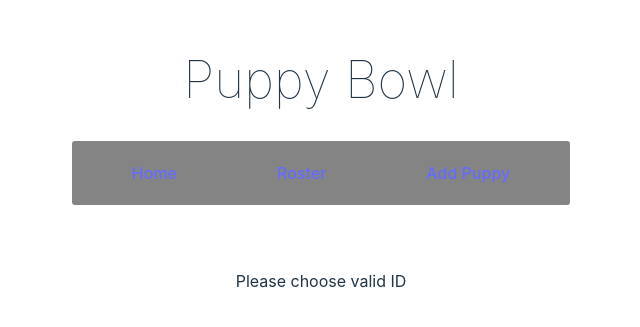
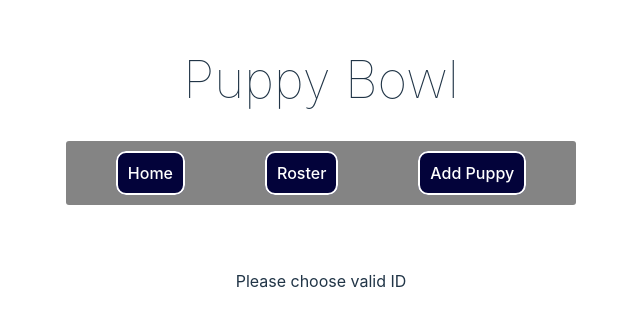
Before and after one commit to KadenReynolds/PuppyBowlReact, a React (Vite) app: page /puppyRoster/1 in a window 1280 px wide. Shown: the part 237-564 px from the top of the page, without its empty margins (319-959 px from the left). Built offline with nearby package versions, Linux system fonts and the light colour scheme; no server answers.

Commit message:
added flare to nav-links and got rid of previous and next buttons for hosting

```diff
--- a/src/App.css
+++ b/src/App.css
@@ -4,6 +4,26 @@
   margin: 0 auto;
   padding: 2rem;
   text-align: center;
+}
+
+.navLinks{
+  background-color: rgb(3, 3, 58);
+  color: white;
+  border-radius: 10px;
+  border-style: solid;
+  border-width: 2px;
+  border-color: white;
+  transition: .5s;
+}
+
+.navLinks:hover {
+  background-color: rgb(5, 5, 88);
+  color: white;
+  border-radius: 10px;
+  border-style: solid;
+  border-width: 2px;
+  border-color: white;
+  transition: .5s;
 }
 
 h1{
--- a/src/App.jsx
+++ b/src/App.jsx
@@ -27,9 +27,9 @@ function App() {
     <>
       <h1>Puppy Bowl</h1>
       <nav>
-        <Link to="/">Home</Link>
-        <Link to="/puppyRoster">Roster</Link>
-        <Link to="/puppyForm">Add Puppy</Link>
+        <Link to="/" className='navLinks'>Home</Link>
+        <Link to="/puppyRoster" className='navLinks'>Roster</Link>
+        <Link to="/puppyForm" className='navLinks'>Add Puppy</Link>
       </nav>
       <br />
       <br />
--- a/src/components/Puppy.jsx
+++ b/src/components/Puppy.jsx
@@ -1,4 +1,5 @@
 import { useParams, useNavigate } from "react-router-dom";
+import { Link } from "react-router-dom";
 import { useState } from "react";
 import empty from '../assets/empty-trash.png'
 
@@ -8,6 +9,7 @@ export default function Puppy({puppies, fetchPuppies}){
   let {puppyIndex} = useParams()
   let puppy = puppies[puppyIndex]
   let navigate = useNavigate()
+  let puppyNum = puppyIndex
 
   async function deletePuppy(event){
     event.preventDefault()
@@ -23,6 +25,7 @@ export default function Puppy({puppies, fetchPuppies}){
       setError(error.message)
     }
   }
+
 
   console.log(puppy)
 
@@ -43,8 +46,6 @@ export default function Puppy({puppies, fetchPuppies}){
                     X
             </button>
           </div>
-          <button className="nextPrevBtns">{"<"}</button>
-          <button className="nextPrevBtns">{">"}</button>
         </>
       :
           <p>Please choose valid ID</p>
```
